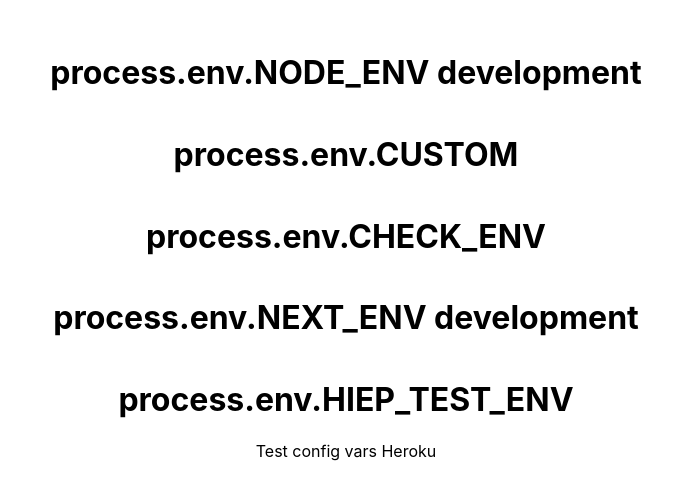
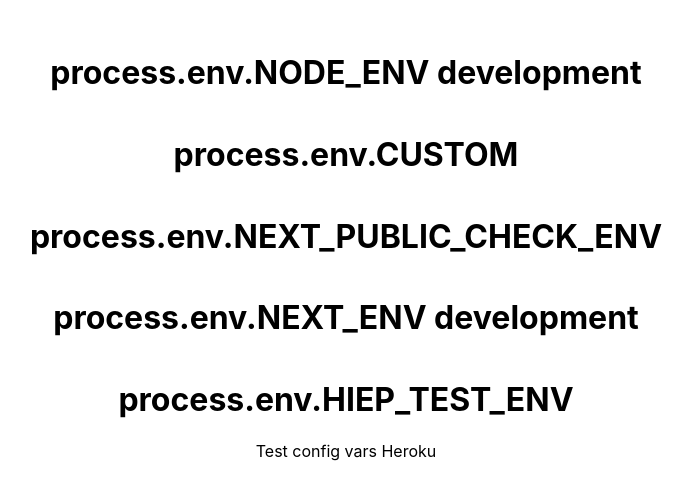
Before and after one commit to sthwrong/nextjs-learning, a Next.js app: page / in a window 1280 px wide. Shown: the part 154-652 px from the top of the page, without its empty margins (294-987 px from the left). Built offline with nearby package versions, Linux system fonts and the light colour scheme.

Commit message:
Test config

```diff
--- a/pages/index.js
+++ b/pages/index.js
@@ -6,7 +6,7 @@
     <div className={styles.container}>
       <h1>process.env.NODE_ENV {process.env.NODE_ENV}</h1>
       <h1>process.env.CUSTOM {process.env.CUSTOM}</h1>
-      <h1>process.env.CHECK_ENV {process.env.CHECK_ENV}</h1>
+      <h1>process.env.NEXT_PUBLIC_CHECK_ENV {process.env.NEXT_PUBLIC_CHECK_ENV}</h1>
       <h1>process.env.NEXT_ENV {process.env.NEXT_ENV}</h1>
       <h1>process.env.HIEP_TEST_ENV {process.env.HIEP_TEST_ENV}</h1>
       Test config vars Heroku
```
Also changed, not shown: 2 other files (tests, documents, lock files or other folders).
